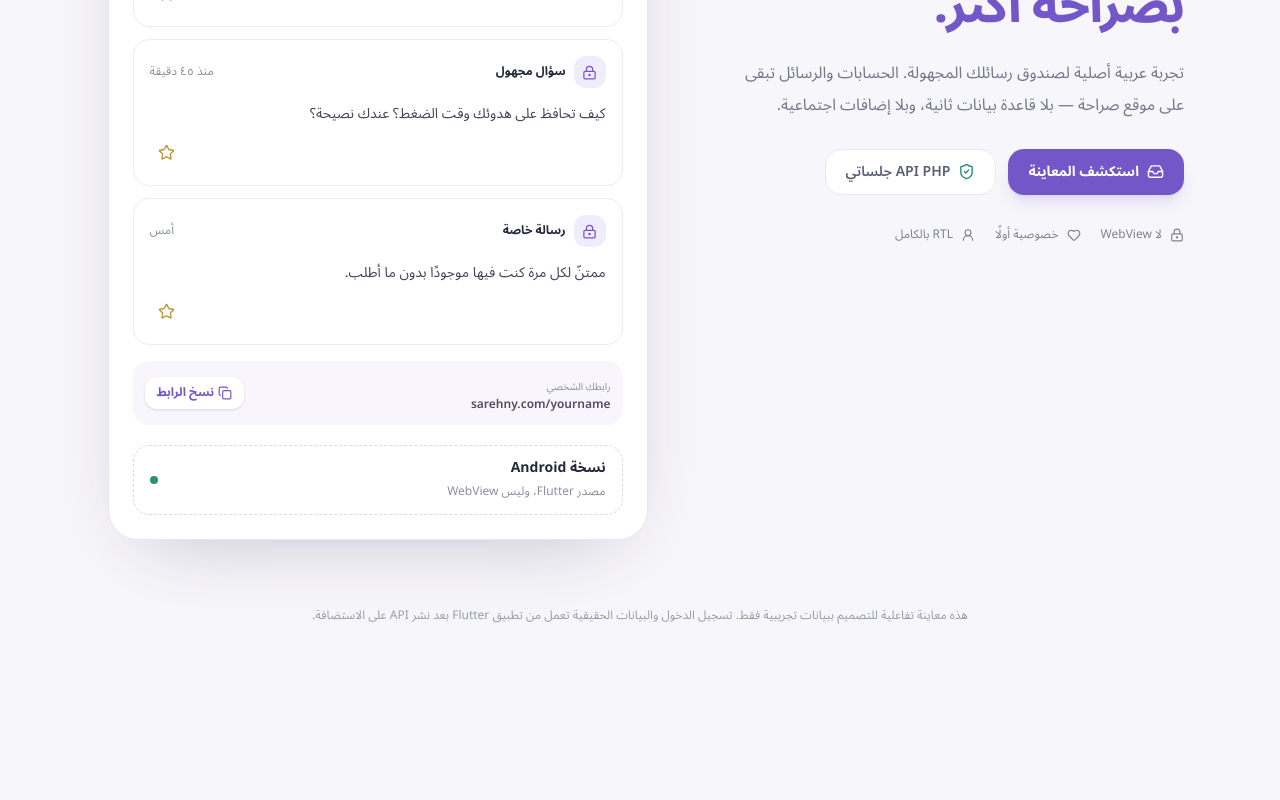
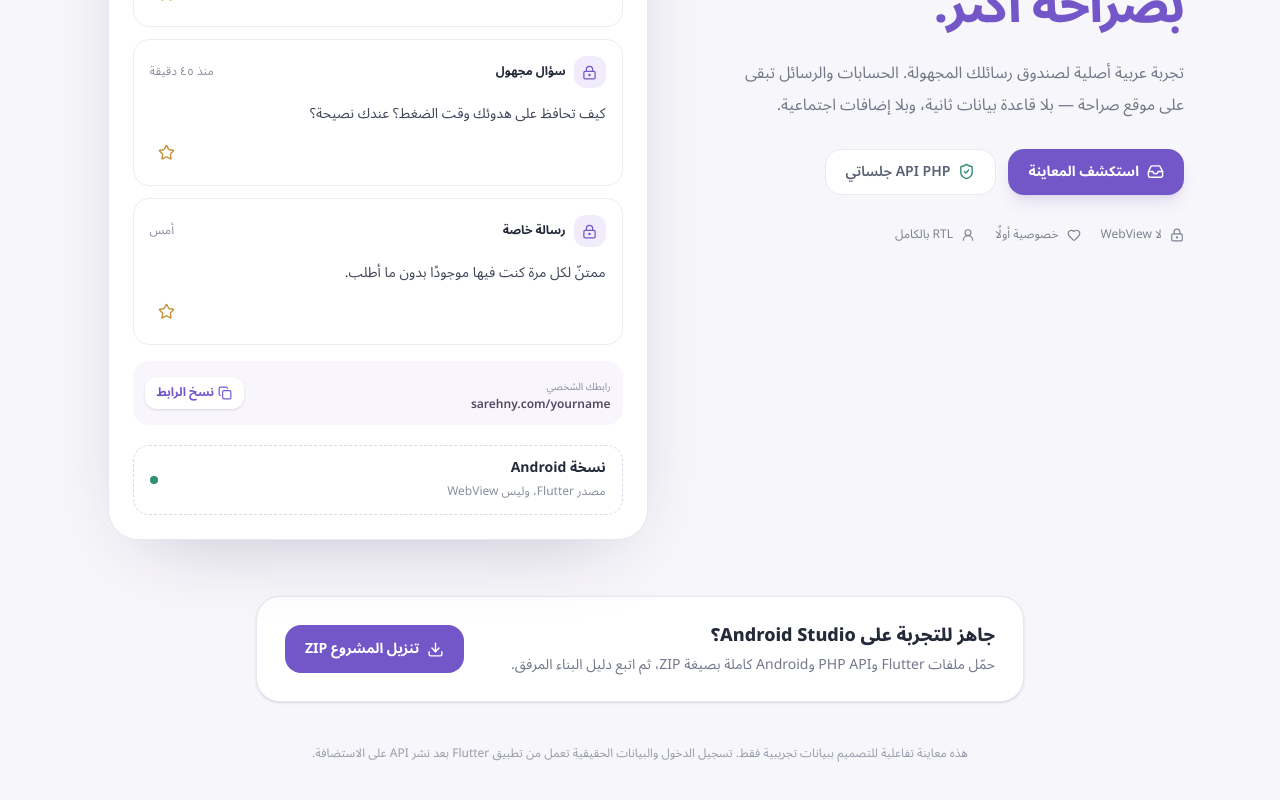
Before and after one commit to madkou666/sarehny, a Next.js app: page / in a window 1280 px wide. Shown: the part 577-1377 px from the top of the page. Before the commit the page ends 1289 px from the top, so only its background shows below. Built offline with nearby package versions, Linux system fonts and the light colour scheme.

Commit message:
feat: add download link for Android Studio project
Added a new section with a download link for the Android Studio project ZIP file.

V0-Chat-Id: pdkpSVeTKYr

```diff
--- a/app/page.tsx
+++ b/app/page.tsx
@@ -1,7 +1,7 @@
 'use client'
 
 import { useState } from 'react'
-import { ArrowUpLeft, Check, Copy, Heart, Inbox, LockKeyhole, MessageCircle, ShieldCheck, Sparkles, Star, UserRound } from 'lucide-react'
+import { ArrowUpLeft, Check, Copy, Download, Heart, Inbox, LockKeyhole, MessageCircle, ShieldCheck, Sparkles, Star, UserRound } from 'lucide-react'
 
 const sampleMessages = [
   { id: 1, text: 'أحب طريقتك في تشجيع كل من حولك. وجودك يفرق فعلًا.', type: 'رسالة خاصة', time: 'منذ ٨ دقائق' },
@@ -44,6 +44,16 @@ export default function Home() {
           <div className="mt-5 flex items-center justify-between rounded-2xl border border-dashed border-[#ddd7eb] px-4 py-3"><span><strong className="block text-sm">نسخة Android</strong><small className="text-xs text-[#8b90a0]">مصدر Flutter، وليس WebView</small></span><span className="size-2 rounded-full bg-[#2f8f76]" aria-label="تصميم RTL" /></div>
         </section>
       </section>
+      <section aria-labelledby="download-title" className="mx-auto -mt-2 mb-10 flex w-full max-w-3xl flex-col items-center justify-between gap-5 rounded-3xl border border-[#e9e6f1] bg-white px-5 py-6 shadow-sm sm:flex-row sm:px-7">
+        <div className="text-center sm:text-right">
+          <h2 id="download-title" className="text-lg font-extrabold">جاهز للتجربة على Android Studio؟</h2>
+          <p className="mt-1 text-sm leading-6 text-[#73788a]">حمّل ملفات Flutter وPHP API وAndroid كاملة بصيغة ZIP، ثم اتبع دليل البناء المرفق.</p>
+        </div>
+        <a href="/downloads/saraha-android-project.zip" download className="inline-flex min-h-12 w-full shrink-0 items-center justify-center gap-2 rounded-2xl bg-[#7357c8] px-5 py-3 text-sm font-bold text-white transition hover:bg-[#6145b8] focus-visible:outline-2 focus-visible:outline-offset-2 focus-visible:outline-[#7357c8] sm:w-auto">
+          <Download size={17} aria-hidden="true" />
+          تنزيل المشروع ZIP
+        </a>
+      </section>
       <footer className="mx-auto max-w-6xl px-5 pb-9 text-center text-xs leading-6 text-[#989cac] sm:px-8">هذه معاينة تفاعلية للتصميم ببيانات تجريبية فقط. تسجيل الدخول والبيانات الحقيقية تعمل من تطبيق Flutter بعد نشر API على الاستضافة.</footer>
     </main>
   )
```
Also changed, not shown: 1 other file (tests, documents, lock files or other folders).
